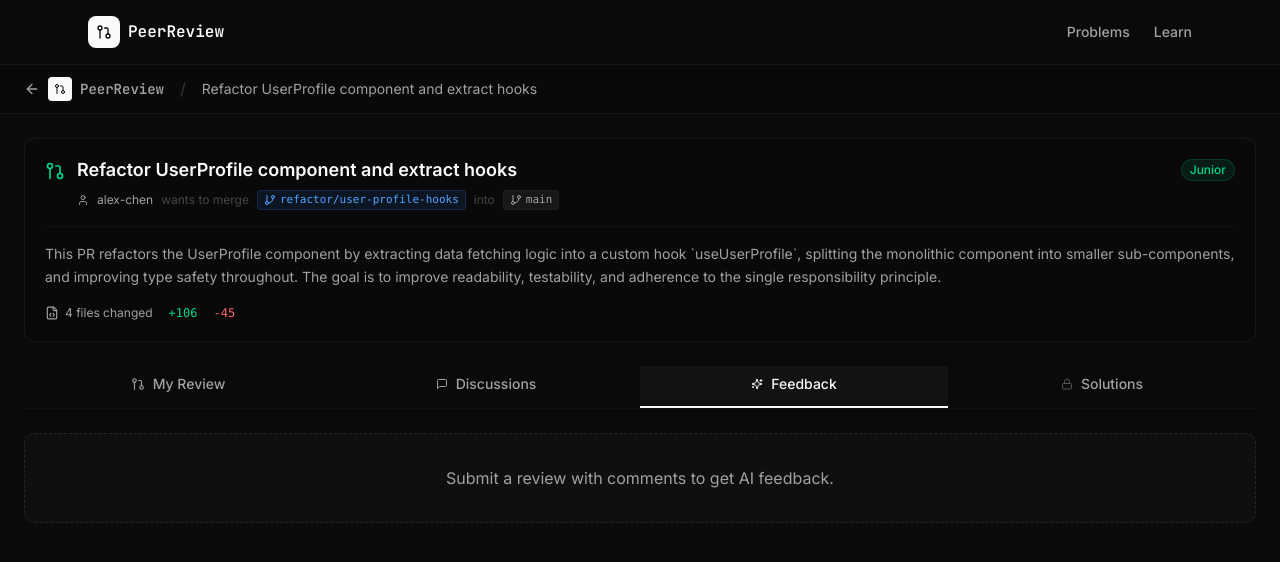
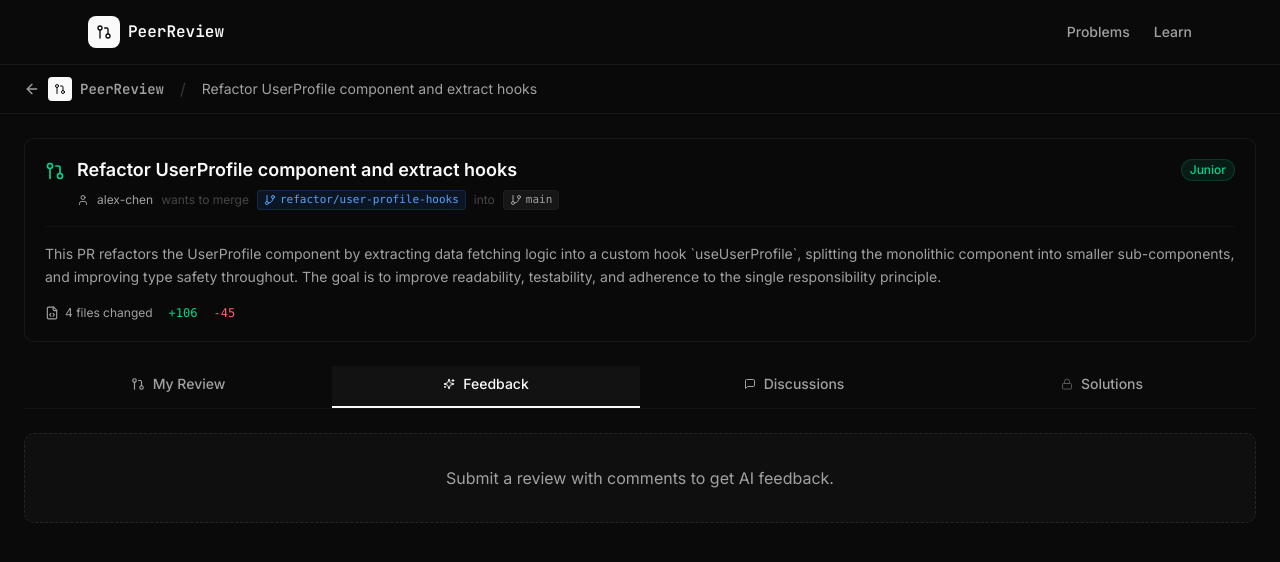
Before and after one commit to GuillaumeMeheut/PeerReview, a Next.js app in the folder apps/web/: page /review/1/feedback in a window 1280 px wide. Shown: the top 562 px of the page. Built offline with nearby package versions, Linux system fonts and the light colour scheme.

Commit message:
exchange tab pos feedback discus

```diff
--- a/apps/web/components/review/review-layout.tsx
+++ b/apps/web/components/review/review-layout.tsx
@@ -66,17 +66,18 @@ export function ReviewLayout({
                         label="My Review"
                     />
                     <TabLink
+                        href={`${baseUrl}/feedback`}
+                        isActive={isActive(`${baseUrl}/feedback`)}
+                        icon={<Sparkles className="h-3 w-3" />}
+                        label="Feedback"
+                    />
+                    <TabLink
                         href={`${baseUrl}/discussions`}
                         isActive={isActive(`${baseUrl}/discussions`)}
                         icon={<MessageSquare className="h-3 w-3" />}
                         label="Discussions"
                     />
-                    <TabLink
-                        href={`${baseUrl}/feedback`}
-                        isActive={isActive(`${baseUrl}/feedback`)}
-                        icon={<Sparkles className="h-3 w-3" />}
-                        label="Feedback"
-                    />
+
                     <TabLink
                         href={`${baseUrl}/solutions`}
                         isActive={isActive(`${baseUrl}/solutions`)}
```
